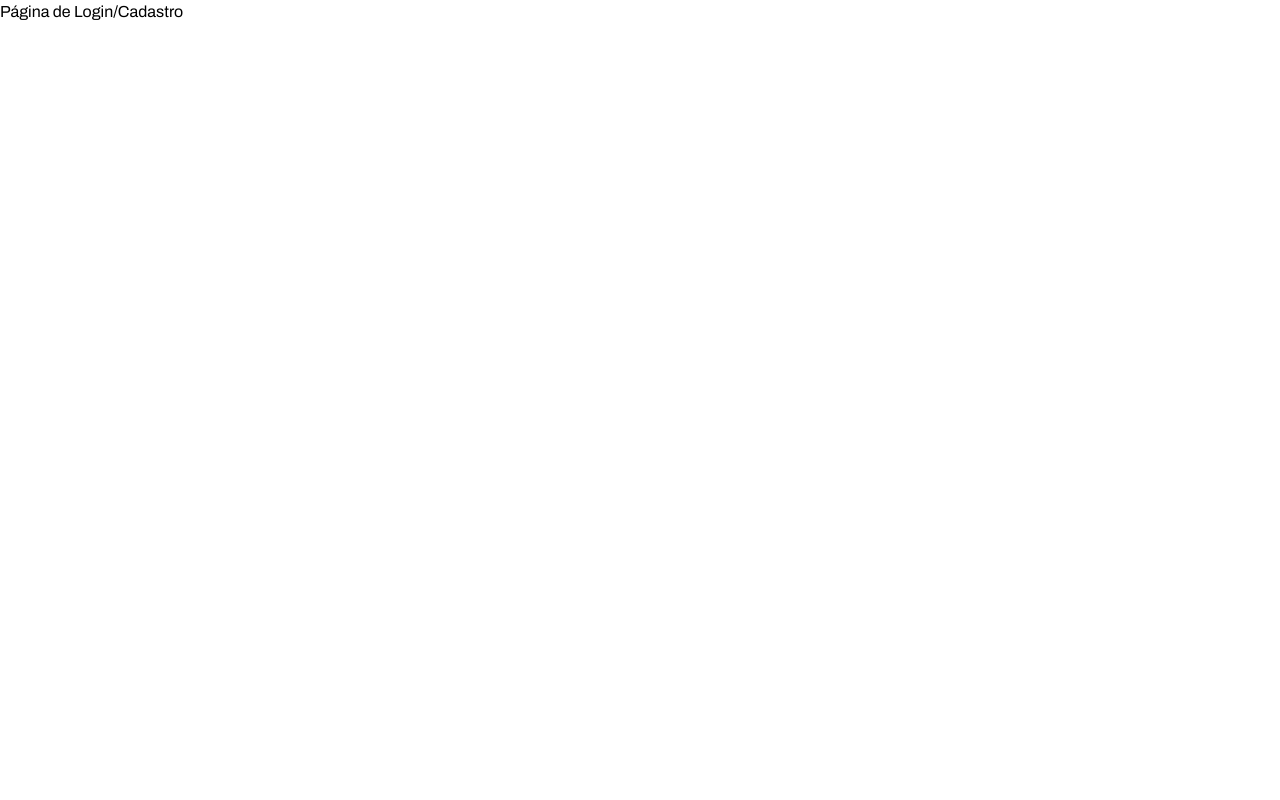
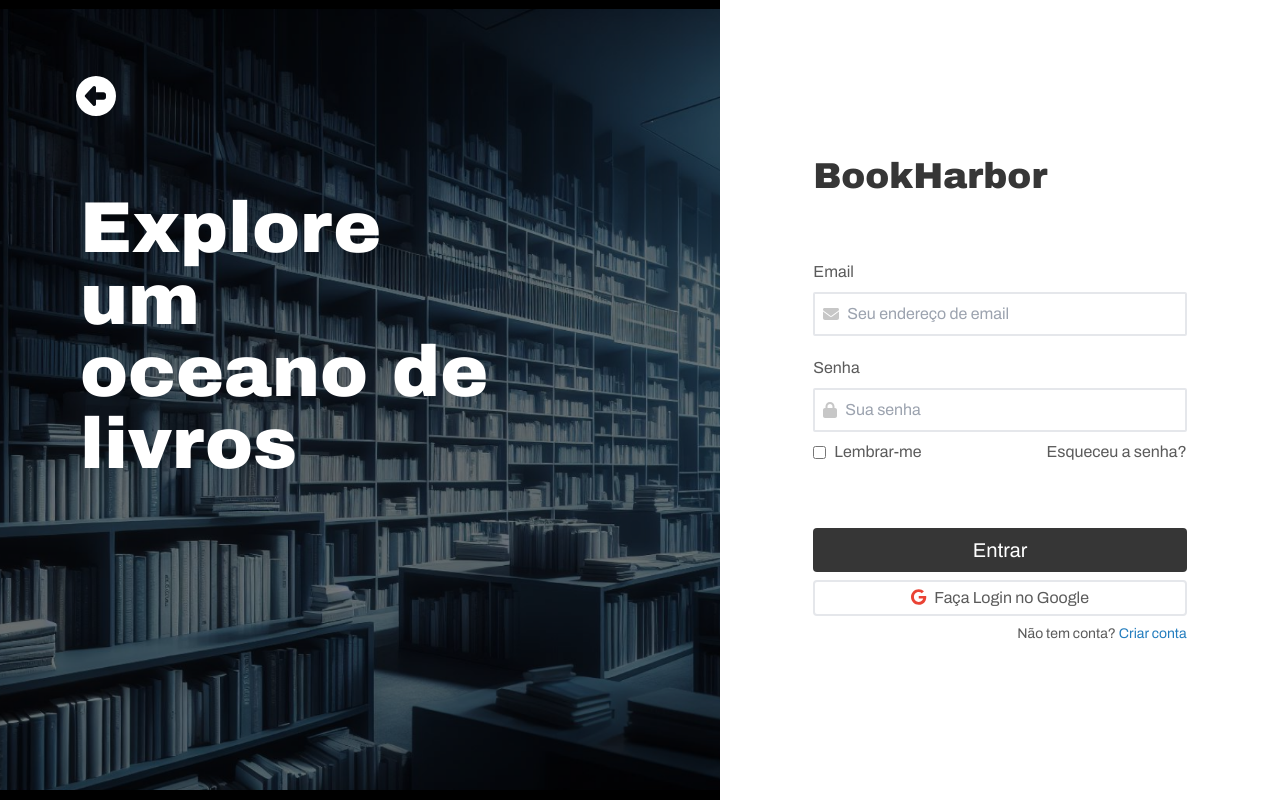
Before and after one commit to lucasar2303/bookHarbor, a React (Vite) app: page /auth in a window 1280 px wide. Built offline with nearby package versions, Linux system fonts and the light colour scheme; no server answers.

Commit message:
front authpage

```diff
--- a/src/assets/index.css
+++ b/src/assets/index.css
@@ -5,6 +5,10 @@
 
 html {
   scroll-behavior: smooth;
+}
+
+input:focus{
+  outline: none;
 }
 
 .scrollbar-select::-webkit-scrollbar {
@@ -53,3 +57,23 @@ html {
       transform: rotate(-2deg)
     }
   }
+
+.auth-section{
+  background-image: url(../assets/imgs/bg-auth.png);
+  background-repeat: no-repeat;
+  background-size: 110%;
+  background-position: center center;
+}
+
+@keyframes fadeIn {
+  from { opacity: 0; transform: scale(0.95);}
+  to { opacity: 1; transform: scale(1.0);}
+}
+
+.fade-in {
+  animation: fadeIn 0.5s ease-in-out;
+}
+
+.fade-out {
+  animation: fadeOut 0.5s ease-in-out;
+}
--- a/src/components/Pages/AuthPage.tsx
+++ b/src/components/Pages/AuthPage.tsx
@@ -1,9 +1,40 @@
+import 'tailwindcss/tailwind.css';
+import { FontAwesomeIcon } from '@fortawesome/react-fontawesome';
+import { faCircleLeft } from '@fortawesome/free-solid-svg-icons';
+import Signin from '../Sections/Auth/Signin';
+import Signup from '../Sections/Auth/Signup';
+import { useState } from 'react';
+import { Link } from 'react-router-dom';
 
 function AuthPage(){
+    const [authPage, setAuthPage] = useState<string>('in');
+    const handleMouseMove = (event: React.MouseEvent<HTMLDivElement, MouseEvent>) => {
+
+        const { clientX, clientY } = event;
+
+        // Calcula o deslocamento percentual com base na posição do mouse
+        const moveX = (clientX - window.innerWidth / 2) / (window.innerWidth / 2) * 10;
+        const moveY = (clientY - window.innerHeight / 2) / (window.innerHeight / 2) * 10;
+
+        const authSection = document.querySelector('.auth-section') as HTMLDivElement;
+        if (authSection) {
+            // Aplica o deslocamento ao background-position
+            authSection.style.backgroundPosition = `${50 - moveX / 10}% ${50 - moveY / 10}%`;
+        }
+    };
+
+
     return(
-        <div>
-            <h1>Página de Login/Cadastro</h1>
-            {/* Outros componentes e lógica da página */}
+        <div className='w-full h-screen bg-black flex md:flex-row flex-col'   onMouseMove={handleMouseMove}>
+            <div className="auth-section md:h-screen md:flex-1 py-5 p-2 md:p-20 flex w-full md:flex-col md:w-auto items-center md:items-start">
+                <Link to={"/"} className='mx-5 md:m-0 md:w-auto'><FontAwesomeIcon icon={faCircleLeft} size="2xl" className='text-white scale-125 hover:scale-150 transition-all duration-300'/></Link>
+                <h1 className='text-white font-archivoB text-2xl md:text-7xl w-full md:text-left md:w-3/4 md:mt-20'>Explore um oceano de livros</h1>
+
+            </div>
+            <div className="flex-1 bg-white max-w-3xl">
+                {authPage === 'in' ? <Signin  setAuthPage={setAuthPage} /> : <Signup  setAuthPage={setAuthPage} />}
+            </div>
+
         </div>
     );
 }
--- /dev/null
+++ b/src/components/Sections/Auth/Signin.tsx
@@ -0,0 +1,50 @@
+import 'tailwindcss/tailwind.css';
+import { FontAwesomeIcon } from '@fortawesome/react-fontawesome';
+import { faEnvelope, faLock } from '@fortawesome/free-solid-svg-icons';
+import { faGoogle } from '@fortawesome/free-brands-svg-icons';
+
+interface AuthPageProps {
+    setAuthPage: (page: string) => void;
+}
+
+
+const Signin: React.FC<AuthPageProps> = ({ setAuthPage }) => {
+    // ... lógica do componente ...
+
+    const handleSwitchToSignup = () => {
+        setAuthPage('up');
+    };
+
+    return(
+    <div className="w-full h-full flex items-center mt-2 md:mt-0 fade-in">
+        <div className=' w-10/12 md:w-8/12 m-auto bg-white'>
+            <h2 className=' font-archivoB text-2xl md:text-4xl mb-8 md:mb-16 text-black-principal'>BookHarbor</h2>
+            <form action="">
+                <span className='text-black-secondary'>Email</span>
+                <div className=' border-2 b-gray-secondary rounded-sm p-2 flex items-center mt-2 mb-5'>
+                    <FontAwesomeIcon icon={faEnvelope} className='text-gray-principal mr-2'/>
+                    <input type="email" placeholder='Seu endereço de email' name='email' id='email' className='w-1/2'/>
+                </div>
+
+                <span className='text-black-secondary'>Senha</span>
+                <div className=' border-2 b-gray-secondary rounded-sm p-2 flex items-center mt-2'>
+                    <FontAwesomeIcon icon={faLock} className='text-gray-principal mr-2'/>
+                    <input type="password" placeholder='Sua senha' name='password' id='password' className='w-1/2'/>
+                </div>
+
+                <div className="mt-2 flex justify-between text-black-secondary">
+                <div className='flex items-center'><input type="checkbox" /><span className='ml-2 text-black-secondary'>Lembrar-me</span></div>
+                <a href='' className='hover:text-blue-secondary text-black-secondary'>Esqueceu a senha?</a>
+                </div>
+
+                <button type='submit' id='btnSubmit' className='w-full mt-16 bg-black-principal hover:bg-blue-third  transition-all duration-300 text-white text-xl rounded p-2'>Entrar</button>
+                <button type='submit' id='btnGoogle' className='w-full mt-2 border-2 b-gray-principal text-black-secondary rounded p-1 transition-all duration-300'><FontAwesomeIcon icon={faGoogle} className='text-red-google mr-2'/>Faça Login no Google</button>
+                <p className='w-full text-end mt-2 text-black-secondary text-sm'>Não tem conta? <span onClick={handleSwitchToSignup} className='text-blue-secondary hover:underline text-sm cursor-pointer'>Criar conta</span></p>
+
+            </form>
+        </div>
+    </div>
+    )
+};
+
+export default Signin;
--- /dev/null
+++ b/src/components/Sections/Auth/Signup.tsx
@@ -0,0 +1,45 @@
+import 'tailwindcss/tailwind.css';
+import { FontAwesomeIcon } from '@fortawesome/react-fontawesome';
+import { faEnvelope, faLock } from '@fortawesome/free-solid-svg-icons';
+import { faGoogle } from '@fortawesome/free-brands-svg-icons';
+
+
+interface AuthPageProps {
+    setAuthPage: (page: string) => void;
+}
+
+
+const Signup: React.FC<AuthPageProps> = ({ setAuthPage }) => {
+    // ... lógica do componente ...
+
+    const handleSwitchToSignin = () => {
+        setAuthPage('in');
+    };
+    return(
+    <div className="w-full h-full flex items-center mt-2 md:mt-0 fade-in">
+        <div className=' w-10/12 md:w-8/12 m-auto bg-white'>
+            <h2 className=' font-archivoB text-2xl md:text-4xl mb-8 md:mb-16 text-black-principal'>BookHarbor</h2>
+            <form action="">
+                <span className='text-black-secondary'>Email</span>
+                <div className=' border-2 b-gray-secondary rounded-sm p-2 flex items-center mt-2 mb-5'>
+                    <FontAwesomeIcon icon={faEnvelope} className='text-gray-principal mr-2'/>
+                    <input type="email" placeholder='Seu endereço de email' name='email' id='email' className='w-1/2'/>
+                </div>
+
+                <span className='text-black-secondary'>Senha</span>
+                <div className=' border-2 b-gray-secondary rounded-sm p-2 flex items-center mt-2'>
+                    <FontAwesomeIcon icon={faLock} className='text-gray-principal mr-2'/>
+                    <input type="password" placeholder='Sua senha' name='password' id='password' className='w-1/2'/>
+                </div>
+
+                <button type='submit' id='btnSubmit' className='w-full mt-16 bg-black-principal hover:bg-blue-third  transition-all duration-300 text-white text-xl rounded p-2'>Criar conta</button>
+                <button type='submit' id='btnGoogle' className='w-full mt-2 border-2 b-gray-principal text-black-secondary rounded p-1 transition-all duration-300'><FontAwesomeIcon icon={faGoogle} className='text-red-google mr-2'/>Faça Login no Google</button>
+                <p className='w-full text-end mt-2 text-black-secondary text-sm' onClick={handleSwitchToSignin}>Já tem conta? <span onClick={handleSwitchToSignin} className='text-blue-secondary hover:underline text-sm cursor-pointer'>Entrar</span></p>
+
+            </form>
+        </div>
+    </div>
+    )
+}
+
+export default Signup;
--- a/tailwind.config.js
+++ b/tailwind.config.js
@@ -36,10 +36,13 @@ module.exports = {
       colors: {
         'blue-principal': '#0D5A93',
         'blue-secondary': '#237DBE',
+        'blue-third': '#5492BE',
         'black-principal': '#363636',
         'black-secondary': '#5B5B5B',
         'gray-principal': '#C7C7C7',
-        'red-principal': '#EB4335'
+        'gray-secondary': '#C2C2C2',
+        'red-principal': '#EB4335',
+        'red-google': '#EA4335'
       },
       fontFamily: {
         'archivoB': ['"Archivo Black"', 'sans-serif'],
```
Also changed, not shown: src/assets/imgs/bg-auth.png (added).
